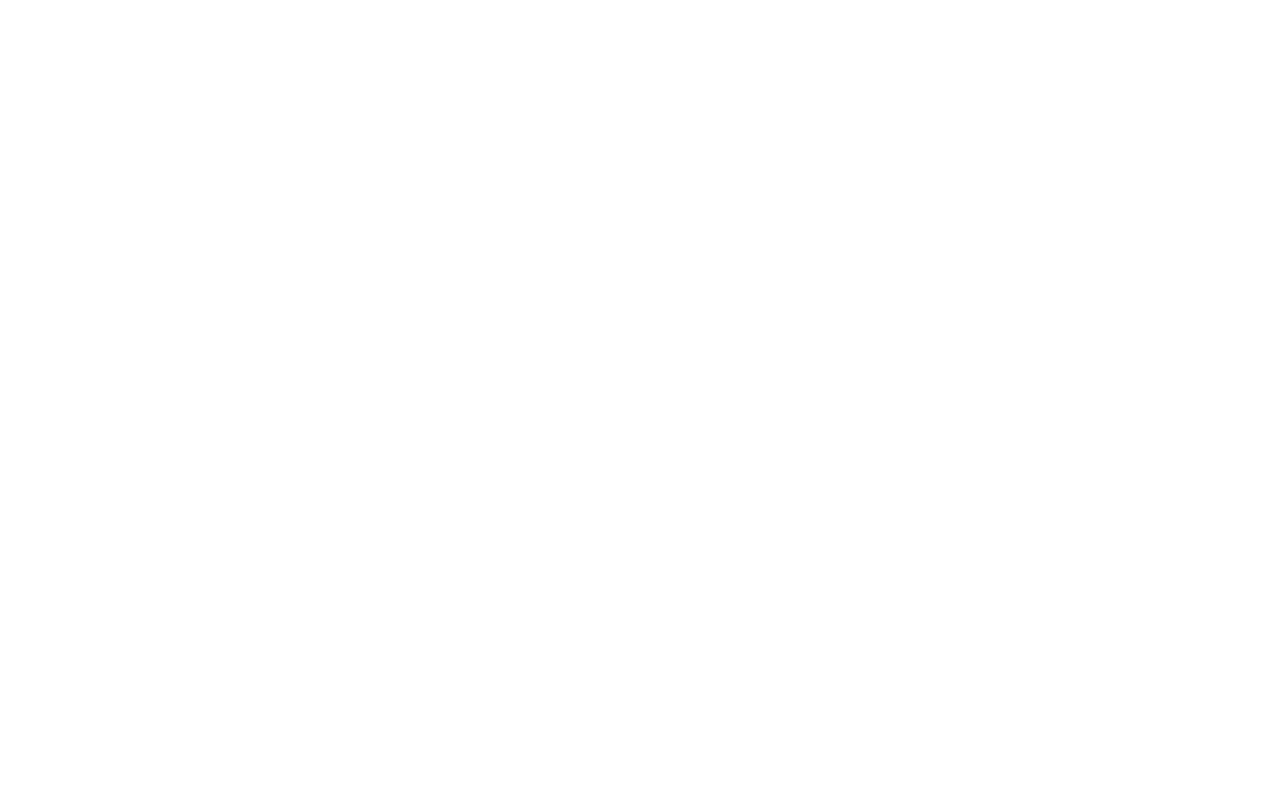
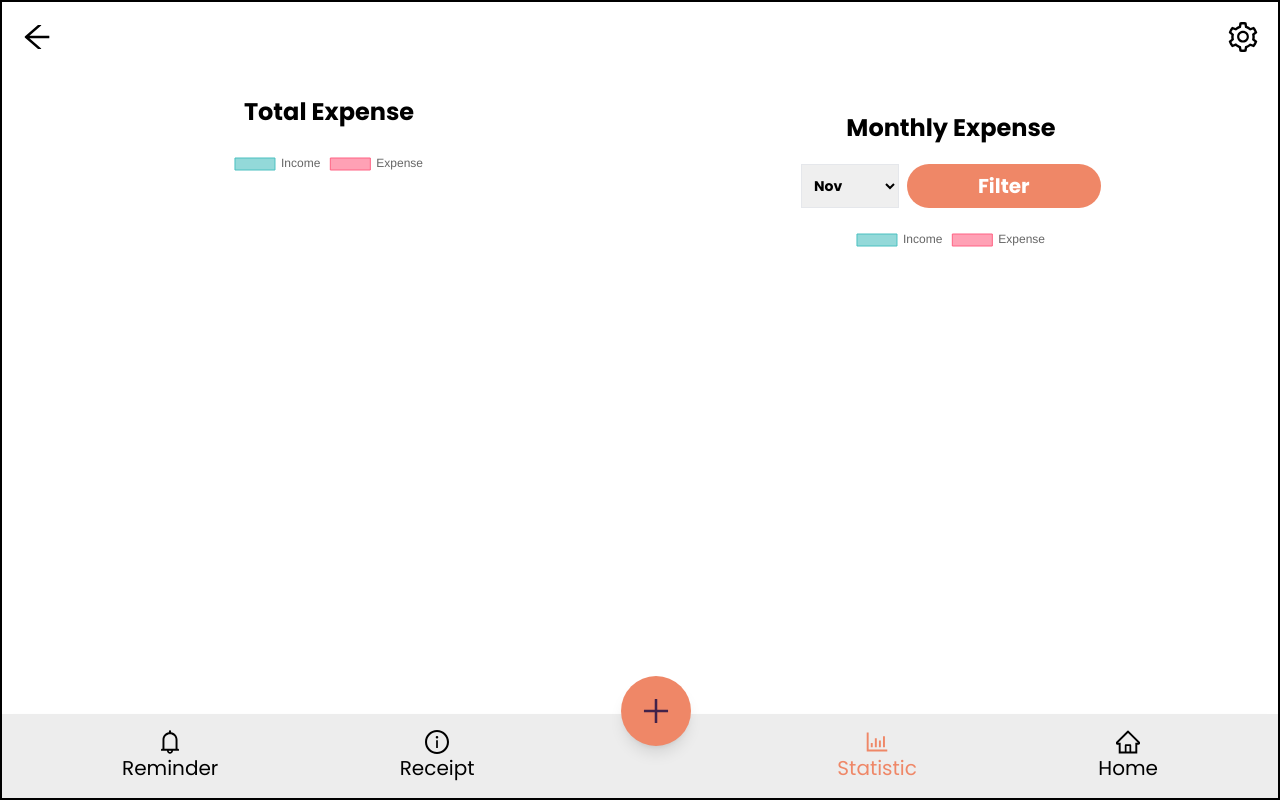
Before and after one commit to Hdang1612/TT11-11, a React (Create React App) app: page /statistics in a window 1280 px wide. Before the commit this address had no page. Built offline with nearby package versions, Linux system fonts and the light colour scheme.

Commit message:
feat: Statistic page
fix interface error

```diff
--- a/src/App.js
+++ b/src/App.js
@@ -4,6 +4,7 @@
 import HomePage from './page/HomePage';
 import ExpensePage from './page/ExpensePage';
 import UpdatePage from './page/UpdatePage';
+import Report from './page/Report';
 function App() {
   return (
 
@@ -12,6 +13,7 @@
           <Route path="/" element={<HomePage />} />
           <Route path="/add-expense" element={<ExpensePage />} />
           <Route path="/update/:id" element={<UpdatePage />} />
+          <Route path="/statistics" element={<Report />} />
       </Routes>
     </BrowserRouter>
   );
--- a/src/component/ChartStatistic.js
+++ b/src/component/ChartStatistic.js
@@ -1,5 +1,5 @@
 import React, { useEffect, useState } from "react";
-import { Bar } from "react-chartjs-2"; // Biểu đồ cột
+import { Bar, Pie } from "react-chartjs-2"; // Biểu đồ cột
 import {
   Chart as ChartJS,
   CategoryScale,
@@ -193,7 +193,6 @@
       allMonths.forEach((month) => {
         labels.push(month.split(" ")[0]);
 
-        // Lấy thông tin thống kê từ tháng trong dữ liệu monthlyStats
         const stats = monthlyStats[month]
           ? monthlyStats[month]
           : {
@@ -207,28 +206,14 @@
         balanceData.push(stats.balance);
       });
 
-      console.log("Income Data: ", incomeData);
-      console.log("Expense Data: ", expenseData);
-      console.log("Balance Data: ", balanceData);
-      console.log("label: ", labels);
+      //   console.log("Income Data: ", incomeData);
+      //   console.log("Expense Data: ", expenseData);
+      //   console.log("Balance Data: ", balanceData);
+      //   console.log("label: ", labels);
 
       setChartData({
         labels,
         datasets: [
-        //   {
-        //     label: "Income",
-        //     data: incomeData,
-        //     backgroundColor: "rgba(75, 192, 192, 0.6)", // Màu nền cho cột thu nhập
-        //     borderColor: "rgba(75, 192, 192, 1)", // Đường viền cột thu nhập
-        //     borderWidth: 1,
-        //   },
-        //   {
-        //     label: "Expense",
-        //     data: expenseData,
-        //     backgroundColor: "rgba(255, 99, 132, 0.6)", // Màu nền cho cột chi tiêu
-        //     borderColor: "rgba(255, 99, 132, 1)", // Đường viền cột chi tiêu
-        //     borderWidth: 1,
-        //   },
           {
             label: "Balance",
             data: balanceData,
@@ -263,3 +248,43 @@
     </div>
   );
 };
+
+export const PieStatisticMonth = ({ month }) => {
+  const groupedTransactions = useSelector(
+    (state) => state.transactions.groupedTransactions?.monthly || {}
+  );
+  const [pieData, setPieData] = useState({});
+
+  useEffect(() => {
+    const monthlyStats = groupedTransactions?.stats || {};
+    const stats = monthlyStats[month + " 2024"] || { income: 0, expense: 0 };
+    // console.log("data:", monthlyStats);
+    // console.log(stats);
+    const data = {
+      labels: ["Income", "Expense"],
+      datasets: [
+        {
+          data: [stats.income, stats.expense],
+          backgroundColor: [
+            "rgba(75, 192, 192, 0.6)",
+            "rgba(255, 99, 132, 0.6)",
+          ],
+          borderColor: ["rgba(75, 192, 192, 1)", "rgba(255, 99, 132, 1)"],
+          borderWidth: 1,
+        },
+      ],
+    };
+
+    setPieData(data);
+  }, [groupedTransactions, month]);
+
+  return (
+    <div style={{ width: "300px", height: "300px" }}>
+      {pieData.labels ? (
+        <Pie data={pieData} options={{ responsive: true }} />
+      ) : (
+        <p>Loading pie chart data...</p>
+      )}
+    </div>
+  );
+};
--- a/src/component/ExpenseList.js
+++ b/src/component/ExpenseList.js
@@ -14,7 +14,7 @@
 
 
   return (
-    <div className='max-h-[600px]  md:max-h-[520px]'>
+    <div className='max-h-[560px]  md:max-h-[460px]'>
       {groupedTransactions?.sorted?.map((group) => (
         <div key={group}>
           <p className=" text-[16px] font-medium">{group}</p>
--- /dev/null
+++ b/src/component/FilterMonth.js
@@ -0,0 +1,48 @@
+import React, { useState } from "react";
+
+const FilterContainer = ({ onFilter }) => {
+  const [month, setMonth] = useState("Nov");
+
+  const handleFilter = () => {
+    onFilter(month);
+  };
+
+  const allMonths = [
+    "Jan",
+    "Feb",
+    "Mar",
+    "Apr",
+    "May",
+    "Jun",
+    "Jul",
+    "Aug",
+    "Sep",
+    "Oct",
+    "Nov",
+    "Dec",
+  ];
+
+  return (
+    <div className=" flex mb-4 w-full">
+      <select
+        value={month}
+        onChange={(e) => setMonth(e.target.value)}
+        className="border p-2 w-1/3 "
+      >
+        {allMonths.map((monthOption) => (
+          <option key={monthOption} value={monthOption}>
+            {monthOption}
+          </option>
+        ))}
+      </select>
+      <button
+        onClick={handleFilter}
+        className="ml-2 w-2/3 p-2 bg-[#EF8767] text-white text-xl rounded-full "
+      >
+        Filter
+      </button>
+    </div>
+  );
+};
+
+export default FilterContainer;
--- /dev/null
+++ b/src/component/PieStatistic.js
@@ -0,0 +1,73 @@
+// GeneralReport.js
+import React, { useEffect, useState } from "react";
+import { Pie } from "react-chartjs-2"; // Biểu đồ tròn
+import {
+  Chart as ChartJS,
+  ArcElement,
+  Tooltip,
+  Legend,
+} from "chart.js";
+import { useSelector } from "react-redux";
+
+ChartJS.register(ArcElement, Tooltip, Legend);
+
+const PieStatistic = () => {
+  const { totalIncome, totalExpense } = useSelector((state) => state.transactions);
+
+  const [chartData, setChartData] = useState({});
+  const [options, setOptions] = useState({});
+
+  useEffect(() => {
+    // console.log(totalIncome)
+    // console.log(totalExpense)
+    setChartData({
+      labels: ["Income", "Expense"],
+      datasets: [
+        {
+          label: "Income vs Expense",
+          data: [totalIncome, totalExpense],
+          backgroundColor: [
+            "rgba(75, 192, 192, 0.6)", // Màu cho thu nhập
+            "rgba(255, 99, 132, 0.6)", // Màu cho chi tiêu
+          ],
+          borderColor: [
+            "rgba(75, 192, 192, 1)", // Đường viền cho thu nhập
+            "rgba(255, 99, 132, 1)", // Đường viền cho chi tiêu
+          ],
+          borderWidth: 1,
+        },
+      ],
+    });
+
+    setOptions({
+      responsive: true,
+    //   maintainAspectRatio: false,
+      plugins: {
+        legend: {
+          position: "top",
+        },
+
+      },
+    });
+  }, [totalIncome, totalExpense]);
+
+  return (
+
+    // <div>
+    //   <h2>Income vs Expense Report</h2>
+    //   <Pie data={chartData} options={options} />
+    // </div>
+    <div>
+      {chartData.labels && chartData.datasets ? (
+        <Pie
+          data={chartData}
+          options={options}
+        />
+      ) : (
+        <p>Loading expense data...</p>
+      )}
+    </div>
+  );
+};
+
+export default PieStatistic;
--- a/src/layout/Header.js
+++ b/src/layout/Header.js
@@ -1,14 +1,14 @@
 import React from "react";
 import { ArrowLeftOutlined, SettingOutlined } from "@ant-design/icons"; // Import các icon từ ant-design
 import { Link } from "react-router-dom";
-function Header({isUpdate=true}) {
+function Header() {
   return (
     <div className="flex justify-between items-center px-[24px] py-3 bg-transparent md:p-5  text-black ">
       <Link to="/" className="flex items-center">
         <ArrowLeftOutlined className="text-xl md:text-3xl" />
       </Link>
 
-      <h1 className="text-[14px] md:text-2xl font-bold">{ isUpdate ? "Chỉnh sửa" :"Thêm mới" }</h1>
+      {/* <h1 className="text-[14px] md:text-2xl font-bold">{ isUpdate ? "Chỉnh sửa" :"Thêm mới" }</h1> */}
 
       <button className="flex items-center">
         <SettingOutlined className="text-xl md:text-3xl" />
--- a/src/layout/Menu.js
+++ b/src/layout/Menu.js
@@ -1,36 +1,63 @@
-import React from 'react'
-import { BellOutlined,InfoCircleOutlined,PlusOutlined,BarChartOutlined,HomeOutlined } from "@ant-design/icons";
-import { Link } from 'react-router-dom';
+import React from "react";
+import {
+  BellOutlined,
+  InfoCircleOutlined,
+  PlusOutlined,
+  BarChartOutlined,
+  HomeOutlined,
+} from "@ant-design/icons";
+import { Link, useLocation } from "react-router-dom";
+
 function Menu() {
+  const location = useLocation(); // Hook để lấy thông tin về đường dẫn hiện tại
+
+  const isActive = (path) => location.pathname === path;
+
   return (
-    <div className="absolute bottom-0 left-0 w-full bg-[#EDEDED]  shadow-lg z-50 py-1 px-5 md:px-[120px]  ">
-      <div className="flex justify-between items-center ">
+    <div className="absolute bottom-0 left-0 w-full bg-[#EDEDED] shadow-lg z-50 py-1 px-5 md:px-[120px]">
+      <div className="flex justify-between items-center">
 
-        <Link to="/reminder" className="flex flex-col items-center md:py-3">
+        {/* Reminder Link */}
+        <Link
+          // to="/reminder"
+          className={`flex flex-col items-center md:py-3 ${isActive("/reminder") ? "text-[#EF8767]" : ""}`}
+        >
           <BellOutlined className="text-xl md:text-[24px]" />
           <span className="text-[10px] sm:text-xl">Reminder</span>
         </Link>
 
-        <Link to="/receipt" className="flex flex-col items-center md:py-3">
+        <Link
+          // to="/receipt"
+          className={`flex flex-col items-center md:py-3 ${isActive("/receipt") ? "text-[#EF8767]" : ""}`}
+        >
           <InfoCircleOutlined className="text-xl md:text-[24px]" />
           <span className="text-[10px] sm:text-xl">Receipt</span>
         </Link>
 
         <div className="relative flex flex-col items-center justify-center">
-          <Link to="/add-expense" className="absolute bottom-0 -translate-y-[0px] md:translate-y-[-10px] ">
+          <Link
+            to="/add-expense"
+            className="absolute bottom-0 -translate-y-[0px] md:translate-y-[-10px]"
+          >
             <div className="w-[49px] h-[49px] md:w-[70px] md:h-[70px] bg-[#EF8767] rounded-full flex items-center justify-center shadow-lg">
               <PlusOutlined className="text-[#42224A] font-bold text-3xl" />
             </div>
           </Link>
         </div>
 
-        <Link to="/statistics" className="flex flex-col items-center md:py-3">
+        <Link
+          to="/statistics"
+          className={`flex flex-col items-center md:py-3 ${isActive("/statistics") ? "text-[#EF8767]" : ""}`}
+        >
           <BarChartOutlined className="text-xl md:text-[24px]" />
           <span className="text-[10px] sm:text-xl">Statistic</span>
         </Link>
 
-        <Link to="/" className="flex flex-col items-center md:py-3">
-          <HomeOutlined className="text-xl md:text-[24px] " />
+        <Link
+          to="/"
+          className={`flex flex-col items-center md:py-3 ${isActive("/") ? "text-[#EF8767]" : ""}`}
+        >
+          <HomeOutlined className="text-xl md:text-[24px]" />
           <span className="text-[10px] sm:text-xl">Home</span>
         </Link>
 
@@ -39,4 +66,4 @@
   );
 }
 
-export default Menu
+export default Menu;
--- a/src/page/HomePage.js
+++ b/src/page/HomePage.js
@@ -33,7 +33,7 @@
               </span>
             </div>
           </div>
-          <div className="statistic-container w-full h-[120px] sm:h-[200px] flex gap-4 ">
+          <div className="statistic-container w-full h-[120px] h-[200px] flex gap-4 ">
           <div className=" w-full block bg-gray-200 rounded-[10px] mt-4 md:w-1/3 ">
             <ChartStatisticBalance className="h-max-200"></ChartStatisticBalance>
           </div>
--- /dev/null
+++ b/src/page/Report.js
@@ -0,0 +1,44 @@
+import React from "react";
+import Menu from "../layout/Menu";
+import Header from "../layout/Header";
+import PieStatistic from "../component/PieStatistic";
+import { useState } from "react";
+import { PieStatisticMonth } from "../component/ChartStatistic";
+import FilterContainer from "../component/FilterMonth";
+function Report() {
+  const [selectedMonth, setSelectedMonth] = useState("Nov");
+
+
+  const handleFilter = (month) => {
+      setSelectedMonth(month);
+      console.log(selectedMonth)
+  };
+  return (
+    <div className="min-h-screen bg-gray-100 flex items-center justify-center">
+      <div className="w-full  h-[100vh] bg-white relative border-black border-2">
+        <Header isUpdate={false} />
+        <div className="px-4 py-6 space-y-4 text-[14px] font-bold flex flex-col justify-around sm:flex-row items-start ">
+          {/* Toggle Expense/Income */}
+          <div className=" flex justify-center ">
+            <div className="flex flex-col justify-center ">
+              <p className="text-center mb-5 text-2xl">Total Expense</p>
+              <PieStatistic></PieStatistic>
+            </div>
+          </div>
+          <div className=" flex justify-center mt-0 ">
+            <div className="flex flex-col ">
+            <p className="text-center mb-5 text-2xl">Monthly Expense</p>
+              <div className="filter-container flex justify-center">
+              <FilterContainer onFilter={handleFilter} />
+              </div>
+              <PieStatisticMonth month={selectedMonth} />
+            </div>
+          </div>
+        </div>
+        <Menu className="absolute bottom-0 left-0 w-full"></Menu>
+      </div>
+    </div>
+  );
+}
+
+export default Report;
```
Also changed, not shown: src/page/ExpensePage.js (+19 -13 lines), src/page/UpdatePage.js (+6 -6 lines).
